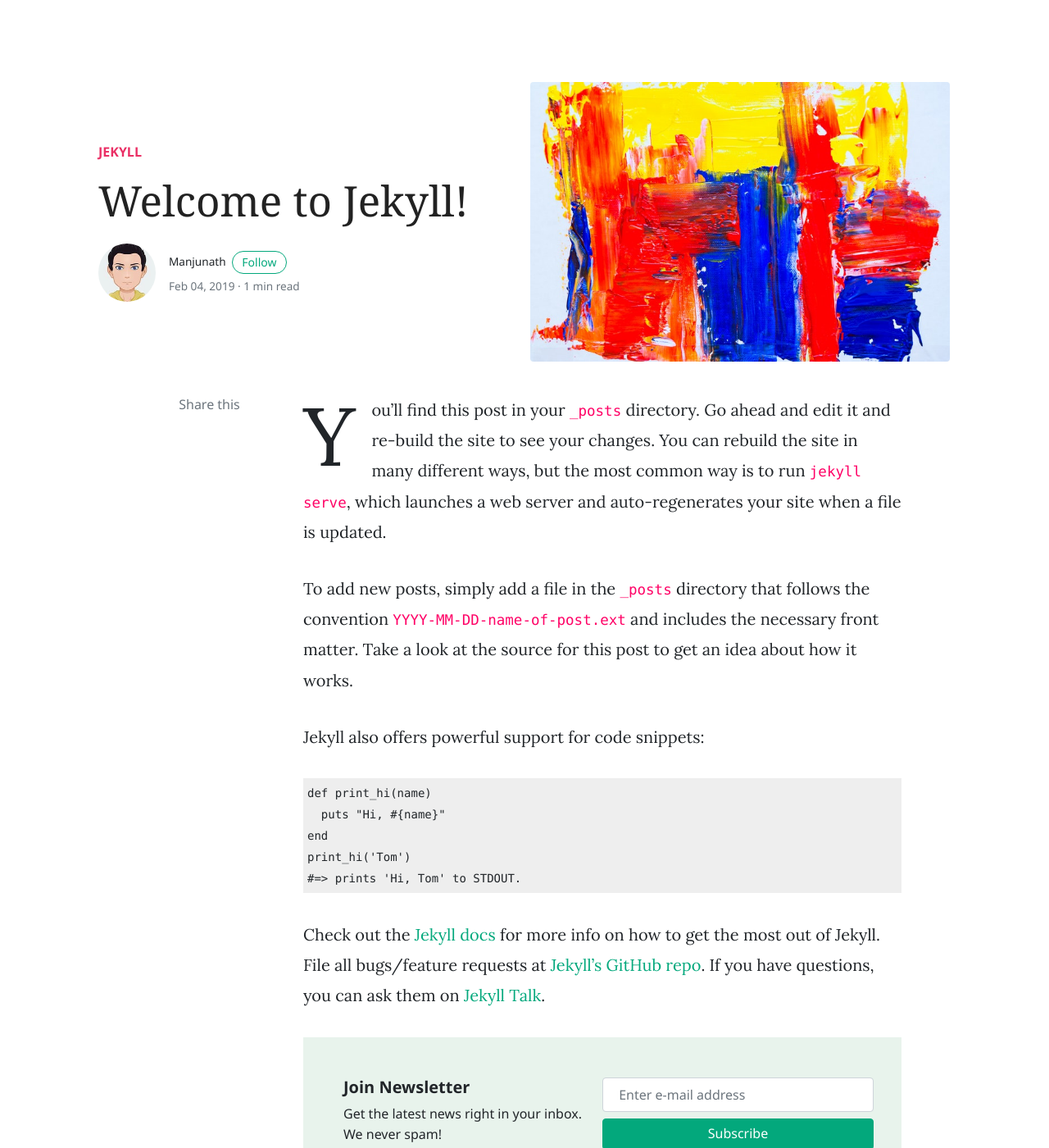
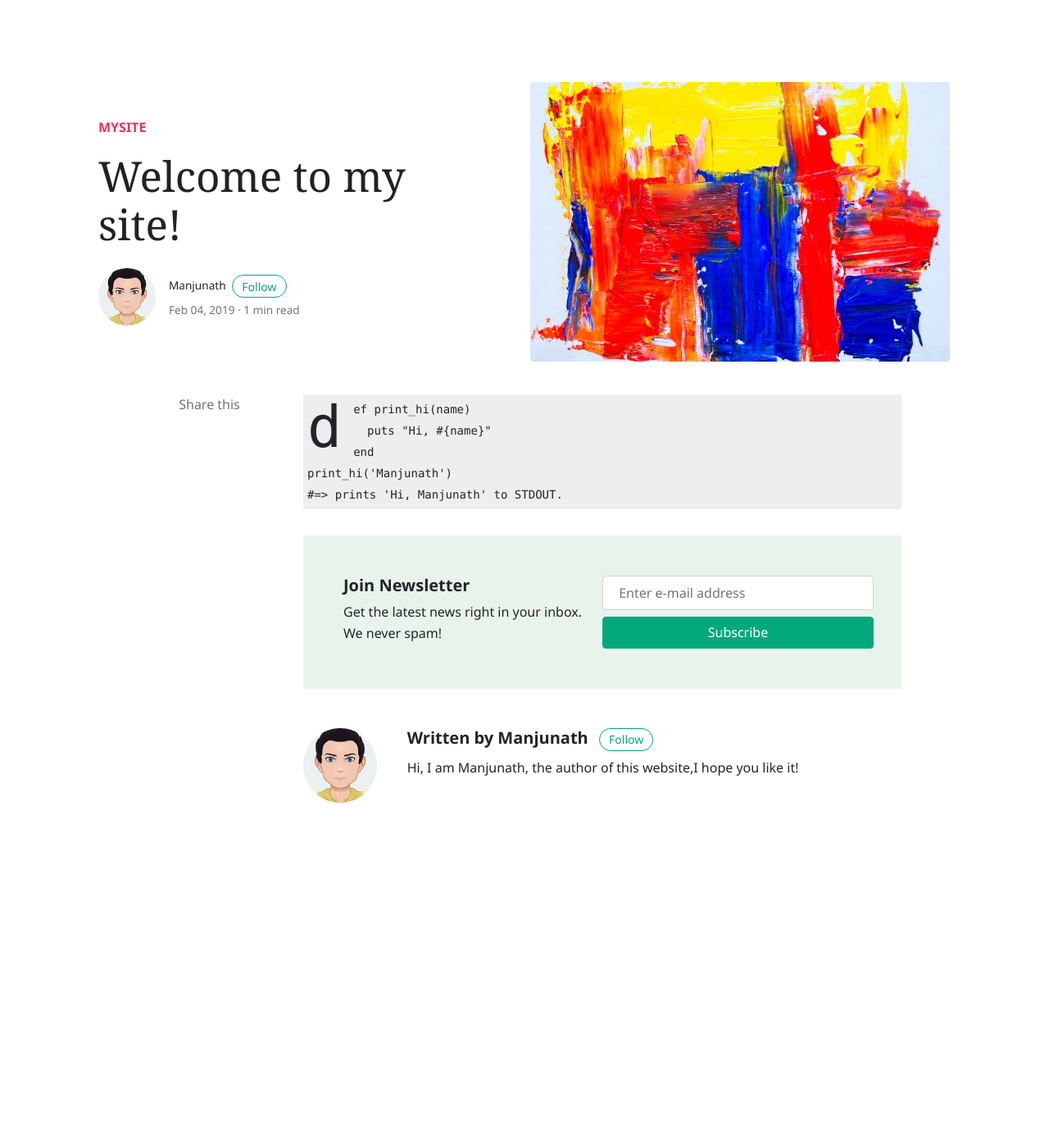
Before and after one commit to kalburgimanjunath/newtwoprofile, a Jekyll site: the page built from _posts/2019-02-04-welcome-to-jekyll.markdown, in a window 1280 px wide and 1400 px high. Shown: the whole window at 82% size. Built offline with Jekyll 4.4.1, drawn with Linux system fonts in a browser that asks for light colours; nearby versions of some CDN libraries; comment, search, counter and statistics services are not loaded.

Commit message:
Update 2019-02-04-welcome-to-jekyll.markdown

```diff
--- a/_posts/2019-02-04-welcome-to-jekyll.markdown
+++ b/_posts/2019-02-04-welcome-to-jekyll.markdown
@@ -1,25 +1,15 @@
 ---
 layout: post
-title:  "Welcome to Jekyll!"
-categories: [ Jekyll ]
+title:  "Welcome to my site!"
+categories: [ MySite ]
 image: assets/images/demo1.jpg
 ---
-You’ll find this post in your `_posts` directory. Go ahead and edit it and re-build the site to see your changes. You can rebuild the site in many different ways, but the most common way is to run `jekyll serve`, which launches a web server and auto-regenerates your site when a file is updated.
 
-To add new posts, simply add a file in the `_posts` directory that follows the convention `YYYY-MM-DD-name-of-post.ext` and includes the necessary front matter. Take a look at the source for this post to get an idea about how it works.
-
-Jekyll also offers powerful support for code snippets:
 
 {% highlight ruby %}
 def print_hi(name)
   puts "Hi, #{name}"
 end
-print_hi('Tom')
-#=> prints 'Hi, Tom' to STDOUT.
+print_hi('Manjunath')
+#=> prints 'Hi, Manjunath' to STDOUT.
 {% endhighlight %}
-
-Check out the [Jekyll docs][jekyll-docs] for more info on how to get the most out of Jekyll. File all bugs/feature requests at [Jekyll’s GitHub repo][jekyll-gh]. If you have questions, you can ask them on [Jekyll Talk][jekyll-talk].
-
-[jekyll-docs]: https://jekyllrb.com/docs/home
-[jekyll-gh]:   https://github.com/jekyll/jekyll
-[jekyll-talk]: https://talk.jekyllrb.com/
```
